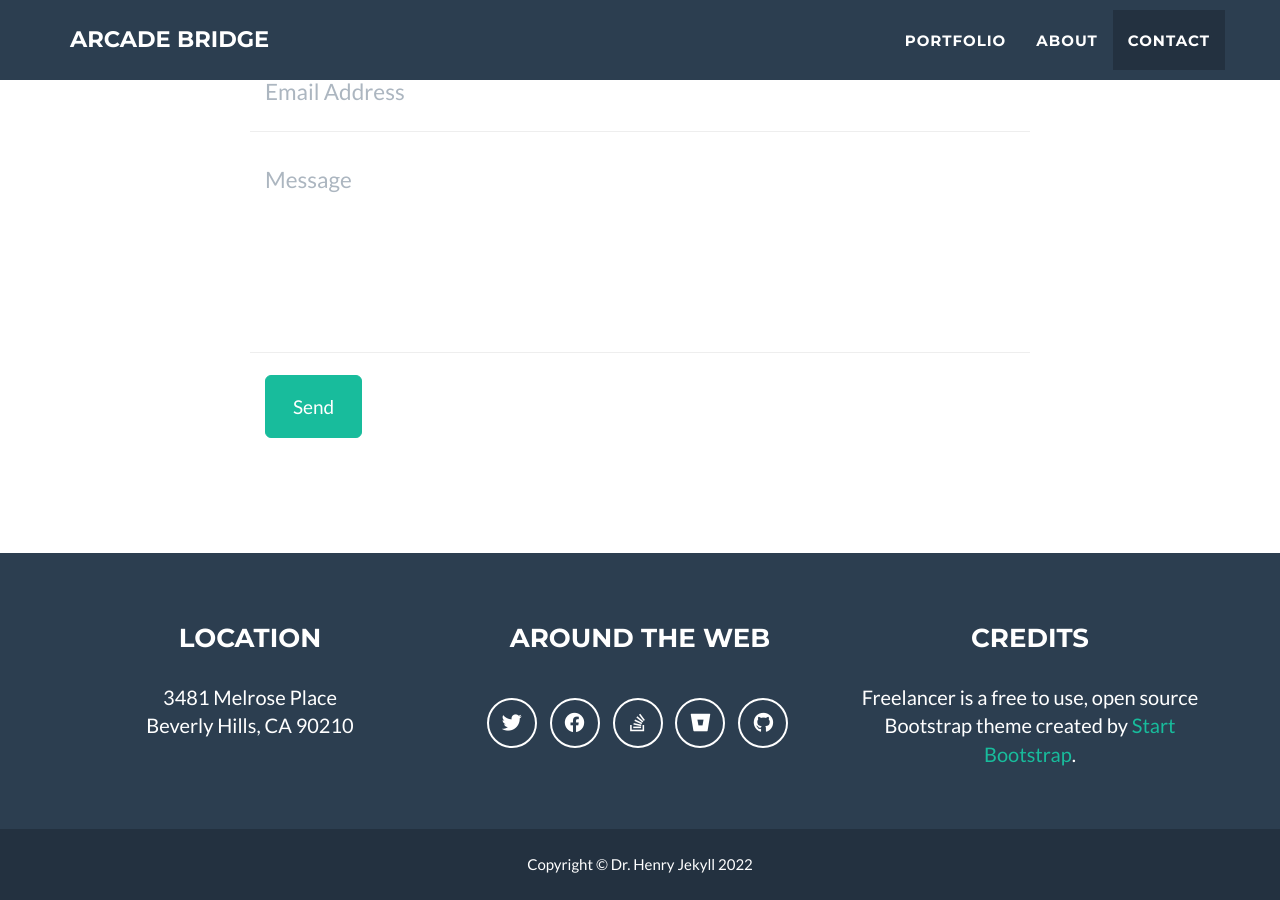
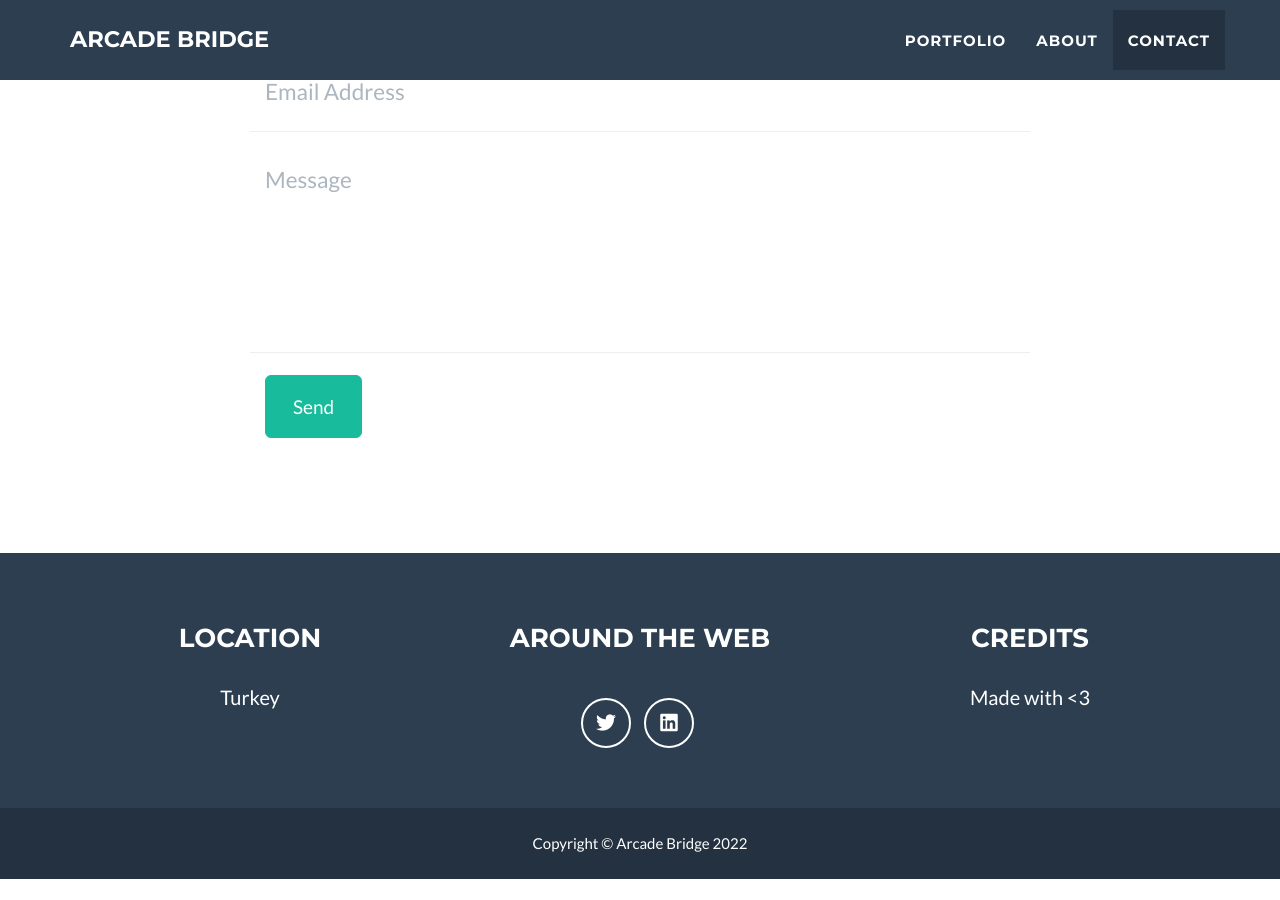
Before and after one commit to arcadebridge/arcadebridge.github.io, a Jekyll site: the page built from _posts/2014-07-18-project-1.markdown, in a window 1280 px wide and 900 px high, scrolled down 2326 px. Built offline with Jekyll 4.4.1, drawn with Linux system fonts in a browser that asks for light colours; after the commit the page ends 3205 px from its top, so only the background shows below that; some of the changed text lies outside the part shown.

Commit message:
update config

```diff
--- a/_config.yml
+++ b/_config.yml
@@ -2,10 +2,10 @@
 title: Arcade Bridge
 email: ysftulek@gmail.com
 url: https://arcadebridge.github.io
-description: "Write an awesome description for your new site here. You can edit this line in _config.yml. It will appear in your document head meta (for Google search results) and in your feed.xml site description."
-keywords: "your keywords, separated by commas"
-skills: "Web Developer - Graphic Artist - User Experience Designer"
-meta_author: LastName FirstName
+description: "We love games, so we make tools that alleviate the problems when you make one. Oh, also, we make games too!."
+keywords: "game, game making, game development, game tools, arcade bridge, arcade games, unity, c#"
+skills: "Game Studio - Tool Makers"
+meta_author: Tülek Yusuf Enes
 
 # Google webmaster tools
 google_verify:
@@ -32,7 +32,7 @@ color:
 
 # Footer settings
 footer:
-  copyright: Dr. Henry Jekyll
+  copyright: Arcade Bridge
   location: Location
   social: Around the Web
   credits: Credits
@@ -40,23 +40,16 @@ footer:
 # Social networks usernames (many more available: google-plus, flickr, dribbble, pinterest, instagram, tumblr, linkedin, etc.)
 social:
   - title: twitter
-    url: http://twitter.com/jekyllrb
-  - title: facebook
-    url:
-  - title: stack-overflow
-    url: http://stackoverflow.com/questions/tagged/jekyll
-  - title: bitbucket
-    url: http://bitbucket.org/jekyll
-  - title: github
+    url: http://twitter.com/arcadebridge
+  - title: linkedin
     url: http://github.com/jekyll
 
 # Postal address (add as many lines as necessary)
 address:
-  - line: 3481 Melrose Place
-  - line: Beverly Hills, CA 90210
+  - line: Turkey
 
 # Credits content
-credits: 'Freelancer is a free to use, open source Bootstrap theme created by <a href="http://startbootstrap.com">Start Bootstrap</a>.'
+credits: 'Made with <3'
 
 # Build settings
 markdown: kramdown
```
